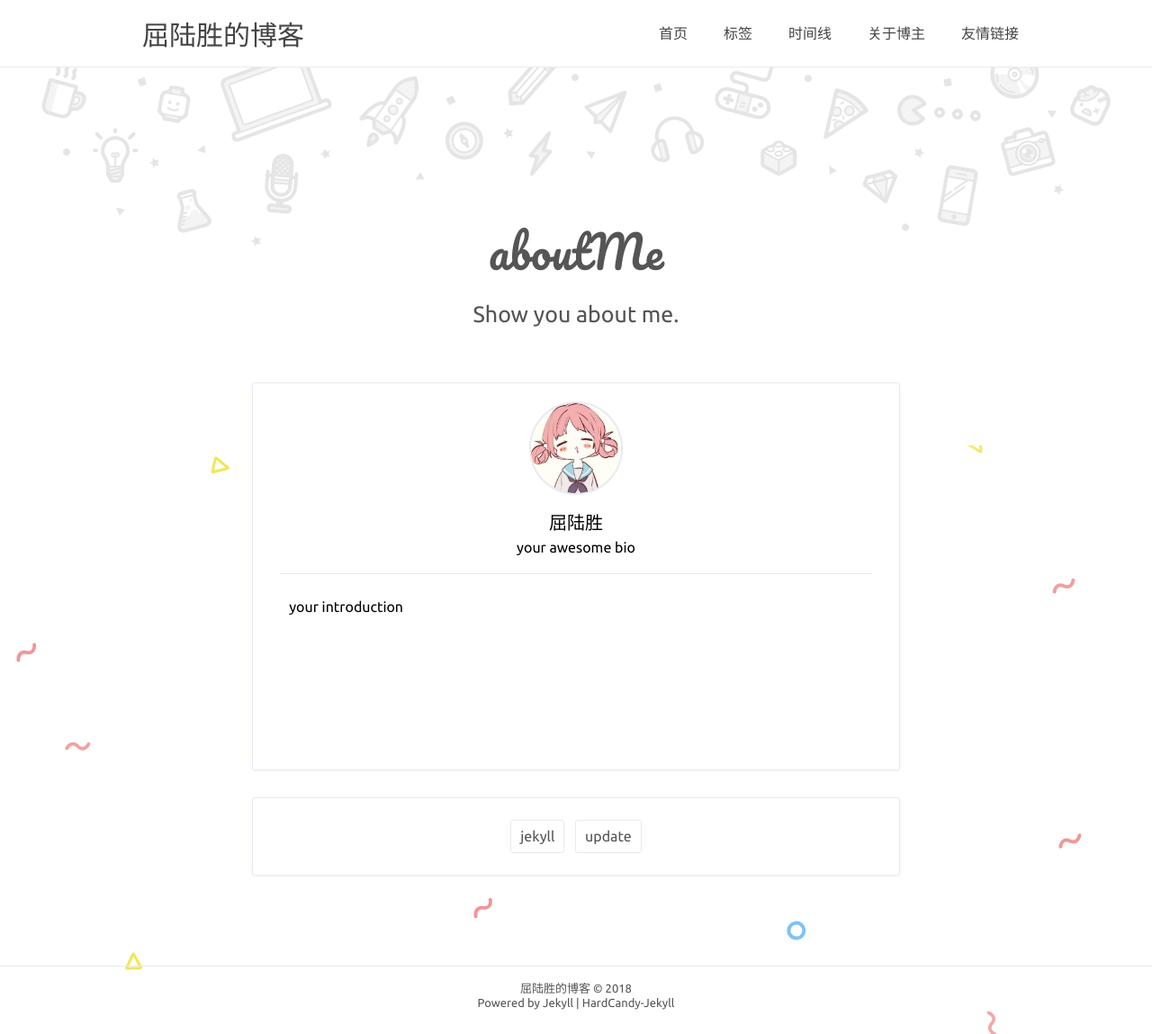
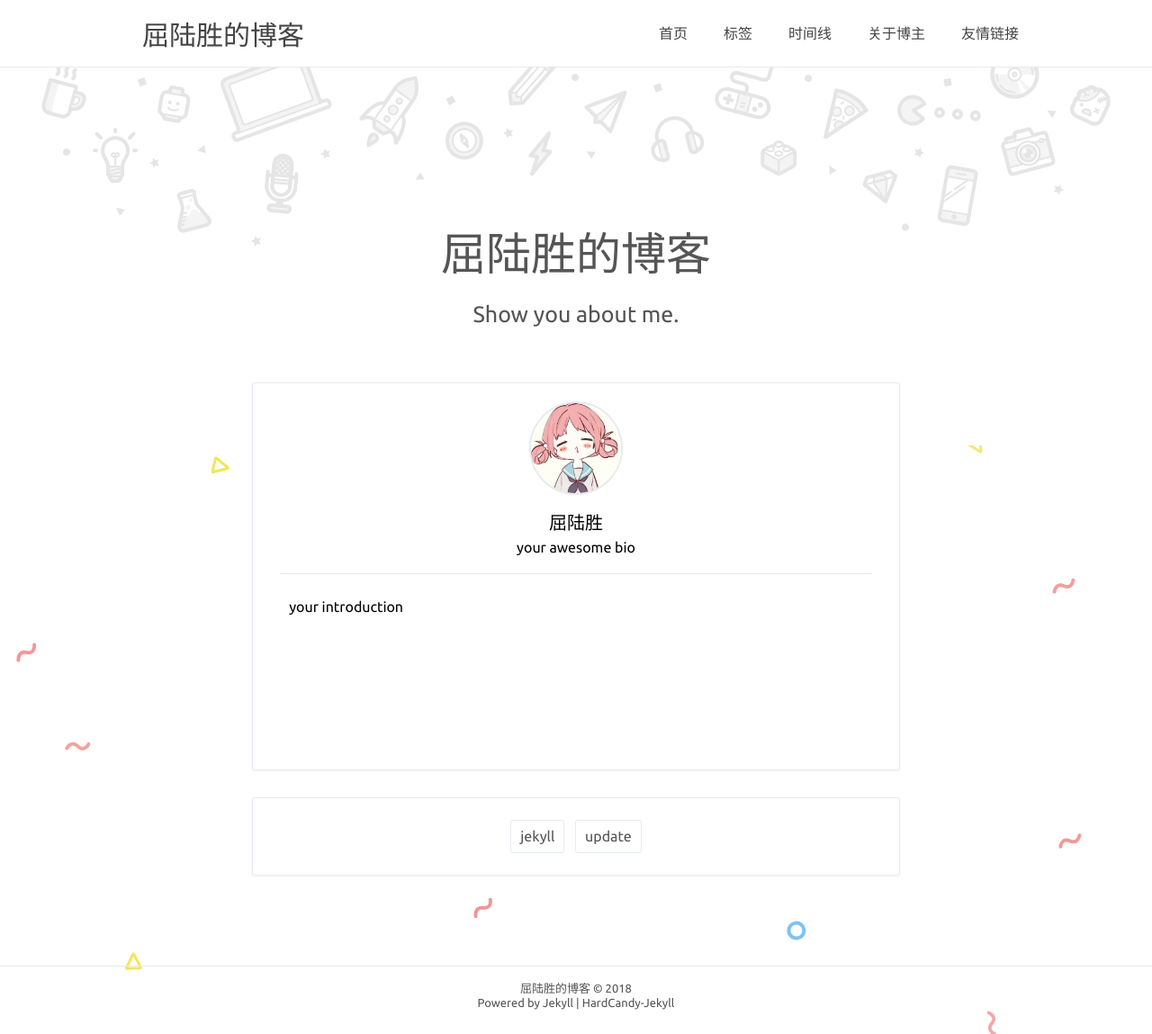
Before and after one commit to LucianQu/LucianQu.github.io, a Jekyll site: the page built from about.html, in a window 1280 px wide. Shown: the whole page at 90% size. Built offline with Jekyll 4.4.1, drawn with Linux system fonts in a browser that asks for light colours; comment, search, counter and statistics services are not loaded.

Commit message:
Update about.html

```diff
--- a/about.html
+++ b/about.html
@@ -1,7 +1,7 @@
 ---
 layout: default
 title: 屈陆胜
-page-title: aboutMe
+page-title: 屈陆胜的博客
 home-title: Show you about me.
 description:
 ---
```
